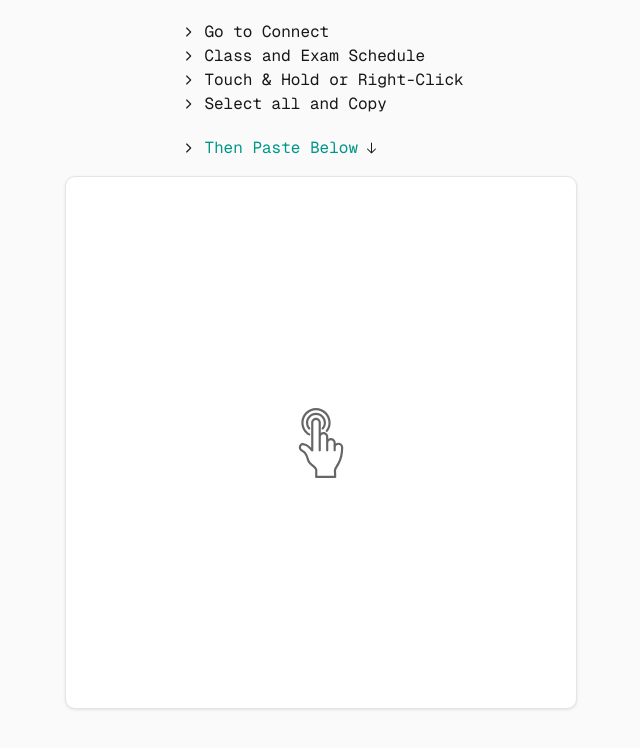
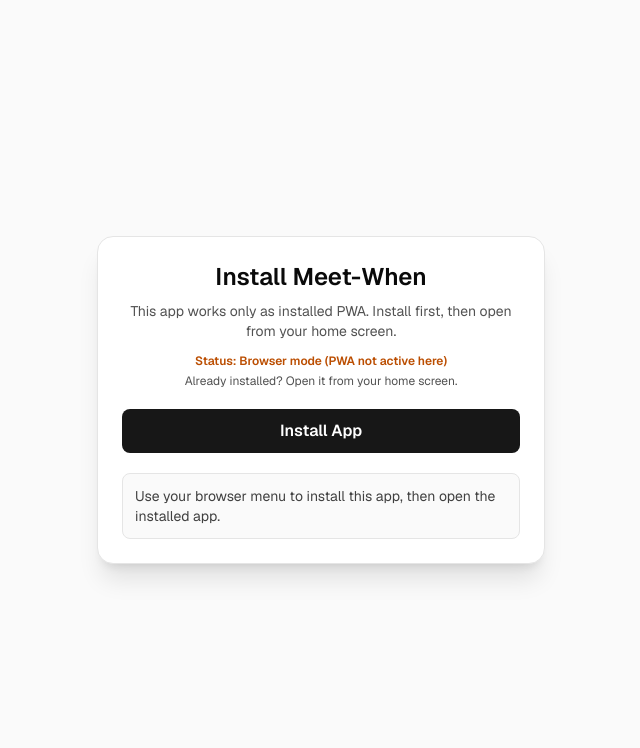
Before and after one commit to znydd/meet-when, a React (Vite) app: page / in a window 1280 px wide. Before the commit this address led to /input. Shown: the top 748 px of the page, without its empty margins (319-959 px from the left). Built offline with nearby package versions, Linux system fonts and the light colour scheme.

Commit message:
feat(pwa): add install-first gate with platform install guidance

```diff
--- a/src/App.tsx
+++ b/src/App.tsx
@@ -1,13 +1,34 @@
+import { useEffect, useState } from "react";
 import PWABadge from "./PWABadge.tsx";
 import HomePage from "./pages/HomePage.tsx";
 import InitialUserInput from "./pages/InitialUserInput.tsx";
 import ImportSharedRoutine from "./pages/ImportSharedRoutine.tsx";
 import { BrowserRouter, Routes, Route } from "react-router";
+import InstallRequiredScreen from "./components/InstallRequiredScreen.tsx";
+import {
+  isPWAInstalled,
+  markPWALikelyInstalled,
+  subscribePWAInstallStatus,
+} from "./lib/pwaInstallStatus";
 
 function App() {
+  const [installed, setInstalled] = useState<boolean>(() => isPWAInstalled());
+
+  useEffect(() => {
+    return subscribePWAInstallStatus(setInstalled);
+  }, []);
+
+  useEffect(() => {
+    if (installed) {
+      markPWALikelyInstalled();
+    }
+  }, [installed]);
+
   return (
     <>
       <PWABadge />
+      {!installed && <InstallRequiredScreen />}
+      {installed && (
       <BrowserRouter>
         <Routes>
           <Route path="/" element={<HomePage />} />
@@ -15,6 +36,7 @@
           <Route path="/import" element={<ImportSharedRoutine />} />
         </Routes>
       </BrowserRouter>
+      )}
     </>
   );
 }
--- /dev/null
+++ b/src/components/InstallRequiredScreen.tsx
@@ -0,0 +1,126 @@
+import { useEffect, useMemo, useState } from "react";
+import {
+  isAndroidDevice,
+  isIOSDevice,
+  isPWALikelyInstalled,
+  markPWALikelyInstalled,
+} from "../lib/pwaInstallStatus";
+
+interface BeforeInstallPromptEvent extends Event {
+  prompt: () => Promise<void>;
+  userChoice: Promise<{
+    outcome: "accepted" | "dismissed";
+    platform: string;
+  }>;
+}
+
+function InstallRequiredScreen() {
+  const [installEvent, setInstallEvent] = useState<BeforeInstallPromptEvent | null>(null);
+  const [statusText, setStatusText] = useState<string>("");
+  const [likelyInstalled, setLikelyInstalled] = useState<boolean>(() => isPWALikelyInstalled());
+
+  const isIOS = useMemo(() => isIOSDevice(), []);
+  const isAndroid = useMemo(() => isAndroidDevice(), []);
+
+  useEffect(() => {
+    const handleBeforeInstallPrompt = (event: Event) => {
+      event.preventDefault();
+      setInstallEvent(event as BeforeInstallPromptEvent);
+    };
+    const handleAppInstalled = () => {
+      markPWALikelyInstalled();
+      setLikelyInstalled(true);
+      setStatusText("Installed. Please use the app from your home screen.");
+    };
+
+    window.addEventListener("beforeinstallprompt", handleBeforeInstallPrompt as EventListener);
+    window.addEventListener("appinstalled", handleAppInstalled);
+    return () => {
+      window.removeEventListener("beforeinstallprompt", handleBeforeInstallPrompt as EventListener);
+      window.removeEventListener("appinstalled", handleAppInstalled);
+    };
+  }, []);
+
+  const handleInstall = async () => {
+    if (!installEvent) {
+      if (isIOS) {
+        setStatusText('Use Safari Share -> "Add to Home Screen", then open from icon.');
+      } else if (isAndroid) {
+        setStatusText('Open browser menu and tap "Install app", then open from icon.');
+      } else {
+        setStatusText("Use browser menu to install this app, then open the installed app.");
+      }
+      return;
+    }
+
+    setStatusText("");
+    await installEvent.prompt();
+    const choice = await installEvent.userChoice;
+    setInstallEvent(null);
+
+    if (choice.outcome === "accepted") {
+      markPWALikelyInstalled();
+      setLikelyInstalled(true);
+      setStatusText("Install accepted. Please use the app from your home screen.");
+    } else {
+      setStatusText("Install was dismissed. Please install to use this app.");
+    }
+  };
+
+  return (
+    <div className="min-h-dvh bg-[#fafafa] flex items-center justify-center p-4">
+      <div className="w-full max-w-md rounded-2xl border border-neutral-200 bg-white p-6 shadow-xl">
+        <h1 className="text-2xl font-semibold text-center">Install Meet-When</h1>
+        <p className="mt-2 text-center text-sm text-neutral-600">
+          This app works only as installed PWA. Install first, then open from your home screen.
+        </p>
+        <p className="mt-3 text-center text-xs font-semibold text-amber-700">
+          Status: Browser mode (PWA not active here)
+        </p>
+        <p className="mt-1 text-center text-xs text-neutral-600">
+          Already installed? Open it from your home screen.
+        </p>
+
+        <button
+          type="button"
+          className="mt-5 h-11 w-full rounded-md bg-neutral-900 text-white font-semibold"
+          onClick={() => {
+            void handleInstall();
+          }}
+        >
+          Install App
+        </button>
+
+        {!installEvent && isAndroid && (
+          <div className="mt-5 rounded-md border border-neutral-200 bg-neutral-50 p-3 text-sm text-neutral-700">
+            <p className="font-semibold mb-1">Android Install</p>
+            <p>If install popup does not appear, open browser menu and tap "Install app".</p>
+          </div>
+        )}
+
+        {isIOS && (
+          <div className="mt-5 rounded-md border border-neutral-200 bg-neutral-50 p-3 text-sm text-neutral-700">
+            <p className="font-semibold mb-1">iPhone Install</p>
+            <p>Tap Share icon in Safari, then tap "Add to Home Screen", then open from the icon.</p>
+          </div>
+        )}
+
+        {!isIOS && !isAndroid && !installEvent && (
+          <div className="mt-5 rounded-md border border-neutral-200 bg-neutral-50 p-3 text-sm text-neutral-700">
+            <p>Use your browser menu to install this app, then open the installed app.</p>
+          </div>
+        )}
+
+        {likelyInstalled && (
+          <p className="mt-4 rounded-md border border-emerald-300 bg-emerald-50 p-3 text-sm text-emerald-700">
+            This device likely already installed the PWA. Use the app icon from home screen.
+          </p>
+        )}
+
+        {statusText && <p className="mt-4 text-sm text-amber-700">{statusText}</p>}
+      </div>
+    </div>
+  );
+}
+
+export default InstallRequiredScreen;
--- /dev/null
+++ b/src/lib/pwaInstallStatus.ts
@@ -0,0 +1,115 @@
+type NavigatorWithStandalone = Navigator & {
+  standalone?: boolean;
+};
+
+const PWA_LIKELY_INSTALLED_KEY = "meetwhen:pwa-likely-installed";
+
+const DISPLAY_MODE_QUERIES = [
+  "(display-mode: standalone)",
+  "(display-mode: fullscreen)",
+  "(display-mode: minimal-ui)",
+];
+
+export function isPWAInstalled(): boolean {
+  if (typeof window === "undefined") {
+    return false;
+  }
+
+  const navigatorWithStandalone = window.navigator as NavigatorWithStandalone;
+  const isIOSStandalone = navigatorWithStandalone.standalone === true;
+  const hasDisplayMode = typeof window.matchMedia === "function";
+  const isDisplayModeInstalled =
+    hasDisplayMode &&
+    DISPLAY_MODE_QUERIES.some((query) => window.matchMedia(query).matches);
+  const isTrustedWebActivity = document.referrer.startsWith("android-app://");
+
+  return isIOSStandalone || isDisplayModeInstalled || isTrustedWebActivity;
+}
+
+export function isIOSDevice(): boolean {
+  if (typeof navigator === "undefined") {
+    return false;
+  }
+
+  const userAgent = navigator.userAgent.toLowerCase();
+  const isIOSByUA = /iphone|ipad|ipod/.test(userAgent);
+  const isIPadOS = navigator.platform === "MacIntel" && navigator.maxTouchPoints > 1;
+  return isIOSByUA || isIPadOS;
+}
+
+export function isAndroidDevice(): boolean {
+  if (typeof navigator === "undefined") {
+    return false;
+  }
+
+  return /android/i.test(navigator.userAgent);
+}
+
+export function subscribePWAInstallStatus(onChange: (installed: boolean) => void): () => void {
+  if (typeof window === "undefined") {
+    return () => {};
+  }
+
+  const refreshInstallStatus = () => {
+    onChange(isPWAInstalled());
+  };
+
+  const queries = DISPLAY_MODE_QUERIES.map((query) => window.matchMedia(query));
+
+  const addChangeListener = (query: MediaQueryList) => {
+    const legacyQuery = query as MediaQueryList & {
+      addListener?: (listener: (event: MediaQueryListEvent) => void) => void;
+    };
+    if (typeof query.addEventListener === "function") {
+      query.addEventListener("change", refreshInstallStatus);
+    } else if (typeof legacyQuery.addListener === "function") {
+      legacyQuery.addListener(refreshInstallStatus);
+    }
+  };
+
+  const removeChangeListener = (query: MediaQueryList) => {
+    const legacyQuery = query as MediaQueryList & {
+      removeListener?: (listener: (event: MediaQueryListEvent) => void) => void;
+    };
+    if (typeof query.removeEventListener === "function") {
+      query.removeEventListener("change", refreshInstallStatus);
+    } else if (typeof legacyQuery.removeListener === "function") {
+      legacyQuery.removeListener(refreshInstallStatus);
+    }
+  };
+
+  window.addEventListener("appinstalled", refreshInstallStatus);
+  document.addEventListener("visibilitychange", refreshInstallStatus);
+  queries.forEach(addChangeListener);
+  refreshInstallStatus();
+
+  return () => {
+    window.removeEventListener("appinstalled", refreshInstallStatus);
+    document.removeEventListener("visibilitychange", refreshInstallStatus);
+    queries.forEach(removeChangeListener);
+  };
+}
+
+export function isPWALikelyInstalled(): boolean {
+  if (typeof window === "undefined") {
+    return false;
+  }
+
+  try {
+    return window.localStorage.getItem(PWA_LIKELY_INSTALLED_KEY) === "1";
+  } catch {
+    return false;
+  }
+}
+
+export function markPWALikelyInstalled(): void {
+  if (typeof window === "undefined") {
+    return;
+  }
+
+  try {
+    window.localStorage.setItem(PWA_LIKELY_INSTALLED_KEY, "1");
+  } catch {
+    // Ignore storage errors in private mode or restricted environments.
+  }
+}
```
